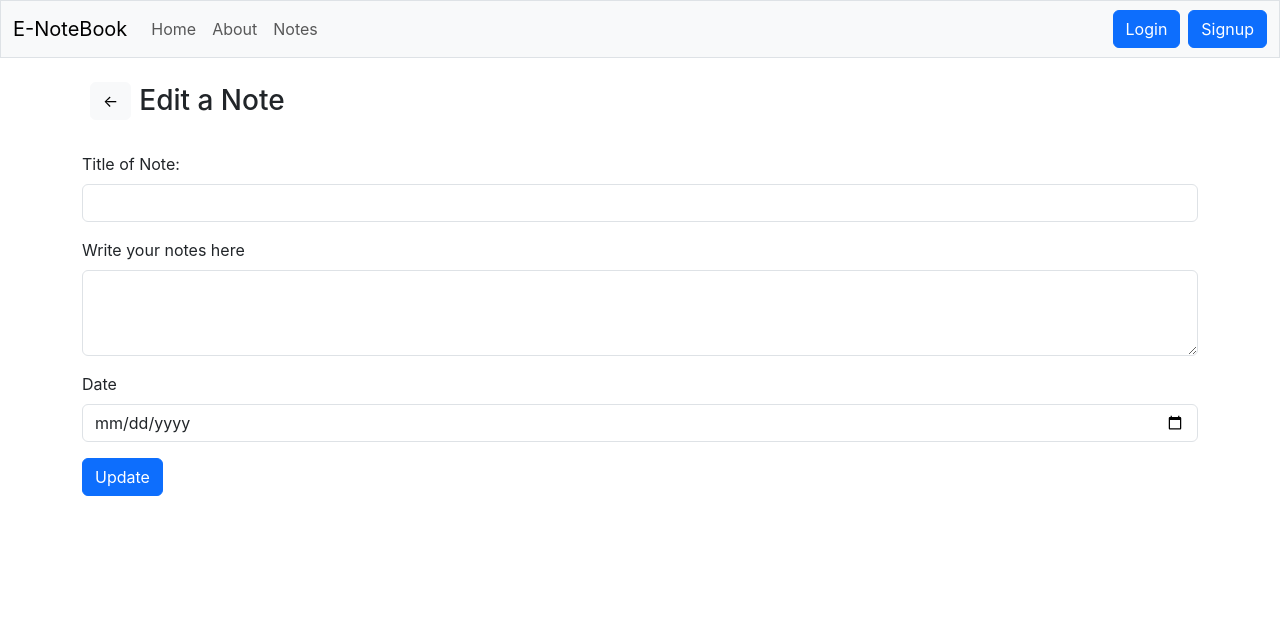
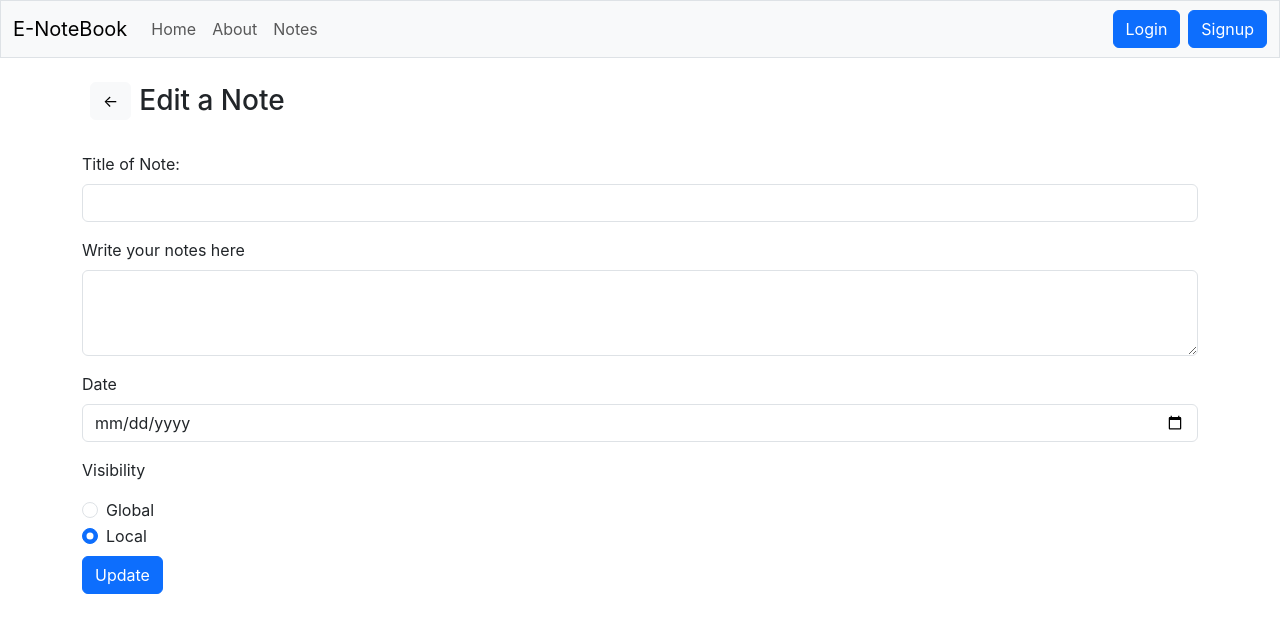
Before and after one commit to Neon17/eNotebook, a React (Create React App) app: page /notes/edit/1 in a window 1280 px wide. Shown: the top 632 px of the page. Built offline with nearby package versions, Linux system fonts and the light colour scheme; no server answers.

Commit message:
FEAT: notes with visibility global local can be set, seen and updated

```diff
--- a/src/components/EditNote.js
+++ b/src/components/EditNote.js
@@ -7,6 +7,7 @@ function EditNote (){
     let [note, setNote] = useState("");
     let [date, setDate] = useState("");
     let { id } = useParams();
+    let [radio1,setRadio1] = useState(false);
 
     let [status, setStatus] = useState(null);
     let [statusColor, setStatusColor] = useState(null);
@@ -19,6 +20,7 @@ function EditNote (){
         setDate(response.data.data.date.split('T')[0]);
         setNote(response.data.data.description);
         setTitle(response.data.data.title);
+        setRadio1((response.data.data.visibility==='Global')?true:false);
     }
 
     useEffect(()=>{
@@ -30,17 +32,17 @@ function EditNote (){
             setTitle(event.target.value);
         }
         else if (event.target.id==='fullNote1234'){
-            console.log('note');
             setNote(event.target.value);
         }
         else if (event.target.id==='dateNote1234'){
-            console.log('date');
             setDate(event.target.value);
         }
     }
 
     const updateNote = ()=>{
         //update button clicked
+        let radio = document.getElementById('flexRadioDefault1');
+        let status = (radio.checked)?'Global':'Local';
         const axiosConfig={headers: {
             "Content-Type": "application/json",
             "Authorization": `Bearer ${localStorage.getItem('token')}`
@@ -50,13 +52,15 @@ function EditNote (){
             {
                 title: title,
                 description: note,
-                date: date
+                date: date,
+                visibility: status
             },
             axiosConfig
         ).then((res)=>{
             if (res.data.status==='success'){
                 setStatus('Successfully Updated the Note');
                 setStatusColor('success');
+                setRadio1(status);
             }
             else {
                 setStatus('Something went wrong!');
@@ -96,6 +100,30 @@ function EditNote (){
                     <input type="date" value={date} className="form-control" name="" id="dateNote1234" aria-describedby="helpId" onChange={changeField}/>
                 </div>
 
+                <p className='mt-1'>Visibility</p>
+                <div className="form-check">
+                    {(radio1)&&
+                        <input className="form-check-input" type="radio" onClick={changeField} onChange={changeField} name="flexRadioDefault" id="flexRadioDefault1" checked/>
+                    }
+                    {(!radio1)&&
+                        <input className="form-check-input" type="radio" onClick={changeField} onChange={changeField} name="flexRadioDefault" id="flexRadioDefault1"/>
+                    }
+                    <label className="form-check-label" htmlFor="flexRadioDefault1">
+                        Global
+                    </label>
+                </div>
+                <div className="form-check mb-2">
+                    {(!radio1)&&
+                        <input className="form-check-input" type="radio" onClick={changeField} onChange={changeField} name="flexRadioDefault" id="flexRadioDefault2" checked/>
+                    }
+                    {(radio1)&&
+                        <input className="form-check-input" type="radio" onClick={changeField} onChange={changeField} name="flexRadioDefault" id="flexRadioDefault2"/>
+                    }
+                    <label className="form-check-label" htmlFor="flexRadioDefault2">
+                        Local
+                    </label>
+                </div>
+
                 <button type="submit" className="btn btn-primary" onClick={updateNote}>
                     Update
                 </button>
--- a/src/components/Home.js
+++ b/src/components/Home.js
@@ -26,6 +26,8 @@ function Home (props){
     })
 
     let postNote = ()=>{
+        let radio1 = document.getElementById('flexRadioDefault1');
+        let status = (radio1.checked)?'Global':'Local';
         const headers= {
                 "Content-Type": "application/json",
                 "Access-Control-Allow-Origin": "*",
@@ -36,7 +38,8 @@ function Home (props){
             {
                 title: title,
                 description: note,
-                date: date
+                date: date,
+                visibility: status
             },
             { headers }
         )
@@ -65,6 +68,9 @@ function Home (props){
         <div>
             <div className="container">
                 <h3 className='mb-4 mt-3'>Create a Note</h3>
+
+                <form name='myForm'>
+
                     <div className="mb-3">
                         <label htmlFor="" className="form-label">Title of Note: </label>
                         <input type="text" className="form-control" onChange={changeField} name="" id="titleNote1234" aria-describedby="helpId" placeholder=""/>
@@ -80,9 +86,26 @@ function Home (props){
                         <input type="date" className="form-control" name="" id="dateNote1234" aria-describedby="helpId" onChange={changeField} value={date}/>
                     </div>
 
+                    <p className='mt-1'>Visibility</p>
+                    <div className="form-check">
+                        <input className="form-check-input" type="radio" onClick={changeField} onChange={changeField} name="flexRadioDefault" id="flexRadioDefault1"/>
+                        <label className="form-check-label" htmlFor="flexRadioDefault1">
+                            Global
+                        </label>
+                    </div>
+                    <div className="form-check">
+                        <input className="form-check-input" type="radio" onClick={changeField} onChange={changeField} name="flexRadioDefault" id="flexRadioDefault2" checked/>
+                        <label className="form-check-label" htmlFor="flexRadioDefault2">
+                            Local
+                        </label>
+                    </div>
+
+
                     <button type="submit" className="btn btn-primary" onClick={postNote}>
                         Submit
                     </button>
+
+                </form>
 
                 {!status ||
                     <div className={`mt-2 alert alert-${statusColor}`} role="alert">
--- a/src/components/Notes.js
+++ b/src/components/Notes.js
@@ -64,6 +64,18 @@ export default function Notes(props){
         <div className='container p-2'>
             <div className='container my-2'>
                 <h3 className='text-center'>Global Notes</h3>
+                <div className='py-2 d-flex flex-wrap'>
+                    {(globalNotes) && (globalNotes.map((element)=>{
+                        return (<div className="card m-2" key={element._id} style={{width: '18rem'}}>
+                            <div className="card-body">
+                                <h5 className="card-title">{element.title}</h5>
+                                <p className="card-text">{element.description}</p>
+                                {/* <p className="card-text">Created By: {element.createdBy}</p> */}
+                                <p className="card-text">{element.date.split('T')[0]}</p>
+                            </div>
+                        </div>)
+                    }))}
+                </div>
                 {(alert)&&
                     <div class="alert alert-danger" role="alert">
                         {alert}
@@ -71,28 +83,9 @@ export default function Notes(props){
                 {!(alert) &&
                     <div style={{height: '57.6px',width: '100%'}}></div>
                 }
-                <div className='py-2 d-flex flex-wrap'>
-                    {(globalNotes) && (globalNotes.map((element)=>{
-                        return (<div className="card m-2" key={element._id} style={{width: '18rem'}}>
-                            <div className="card-body">
-                                <h5 className="card-title">{element.title}</h5>
-                                <p className="card-text">{element.description}</p>
-                                <p className="card-text">{element.date.split('T')[0]}</p>
-                            </div>
-                        </div>)
-                    }))}
-                </div>
-
             </div>
             <div className='container my-2'>
                 <h3 className='text-center'>Your Notes</h3>
-                {(alert)&&
-                    <div class="alert alert-danger" role="alert">
-                        {alert}
-                </div>}
-                {!(alert) &&
-                    <div style={{height: '57.6px',width: '100%'}}></div>
-                }
                 <div className='py-2 d-flex flex-wrap'>
                     {(localNotes) && (localNotes.map((element)=>{
                         return (<div className="card m-2" key={element._id} style={{width: '18rem'}}>
@@ -106,7 +99,13 @@ export default function Notes(props){
                         </div>)
                     }))}
                 </div>
-
+                {(alert)&&
+                    <div class="alert alert-danger" role="alert">
+                        {alert}
+                </div>}
+                {!(alert) &&
+                    <div style={{height: '57.6px',width: '100%'}}></div>
+                }
             </div>
         </div>
     )
```
Also changed, not shown: 2 other files (tests, documents, lock files or other folders). Lines whose indentation alone changed are shown as unchanged.
